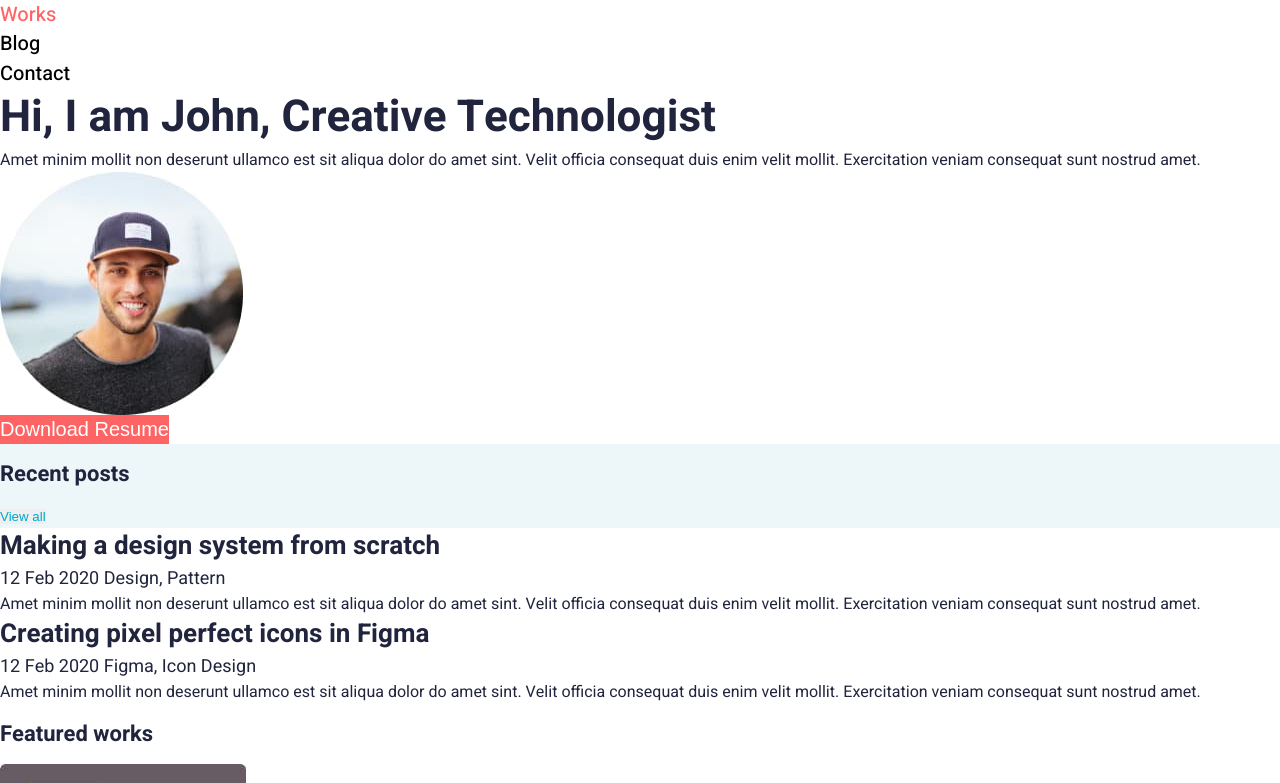
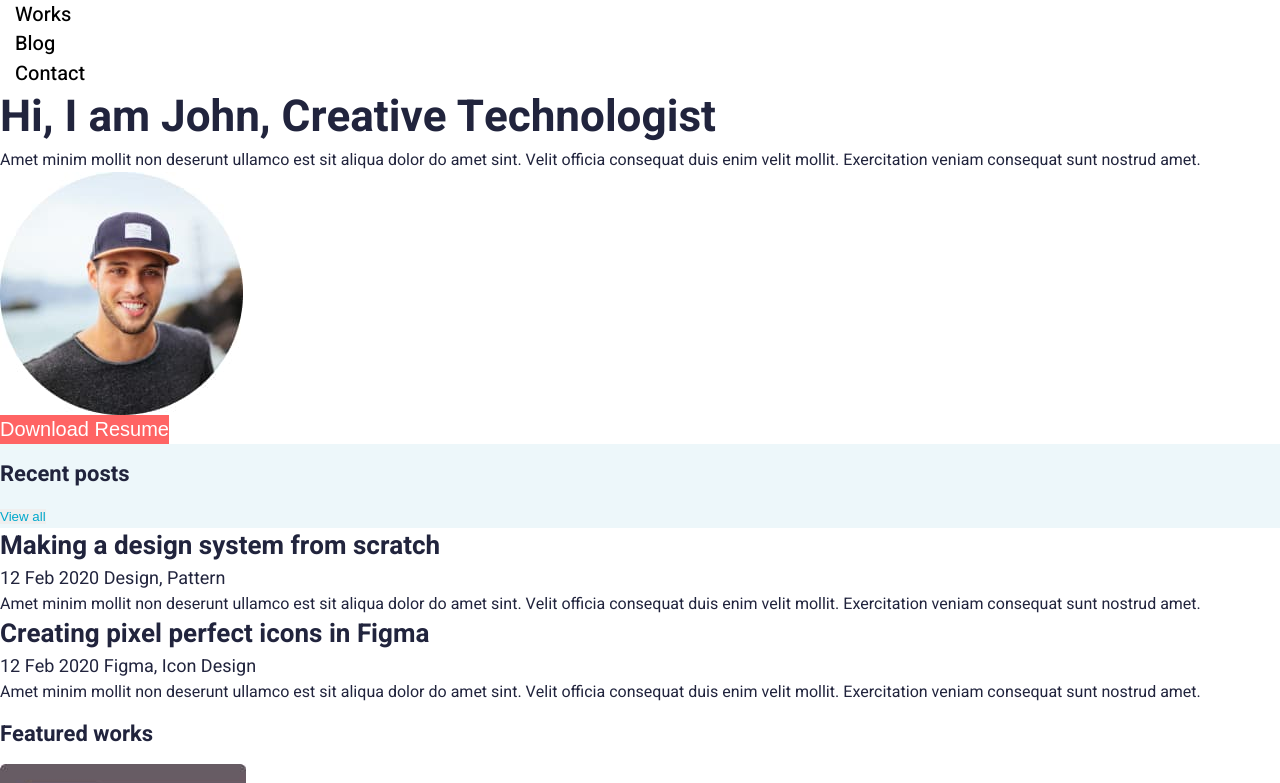
Before and after one commit to Krenichniy/profile-page-markup, a plain HTML site: page index.html in a window 1280 px wide. Shown: the top 783 px of the page. Drawn offline with Linux system fonts and the light colour scheme.

Commit message:
added container

```diff
--- a/css/styles.css
+++ b/css/styles.css
@@ -29,11 +29,16 @@ body{
     font-size: 16px;
     line-height: 1.5;
 }
+.container{
+    width: 1200px;
+    padding: 0 15px;
+}
 
 /* header-section styles */
 .nav-item, .header-item{
     color:var(--secondary-text-color);
 }
+
 .nav-item,
 .header-item, .header-item-blog, .hero-btn {
     font-weight: var(--fw-medium);
@@ -51,7 +56,6 @@ body{
 .nav-item:hover, .nav-item:focus{
     color: var(--accent-color);
 }
-
 .header-item:hover, .header-item:focus{
     color: var(--accent-color);
 }
--- a/index.html
+++ b/index.html
@@ -25,6 +25,7 @@
 </head>
 <body>
     <header>
+        <div class="container">
             <nav class="nav-menu">
                 <ul class="nav-container">
                     <li class="nav-item"><a href="/">Works</a></li>
@@ -32,6 +33,7 @@
                     <li class="nav-item"><a href="/">Contact</a></li>
                 </ul>
             </nav>
+        </div>
     </header>
     <main>
         <!-- Section hero -->
```
Lines whose indentation alone changed are shown as unchanged.
